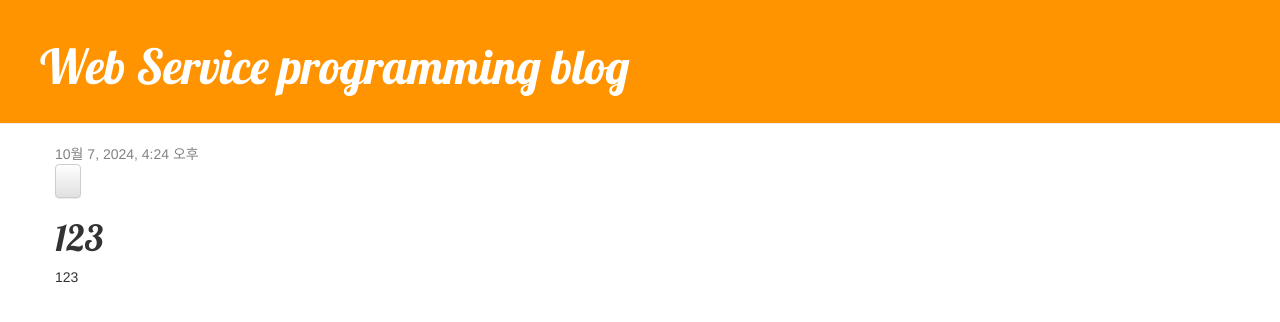
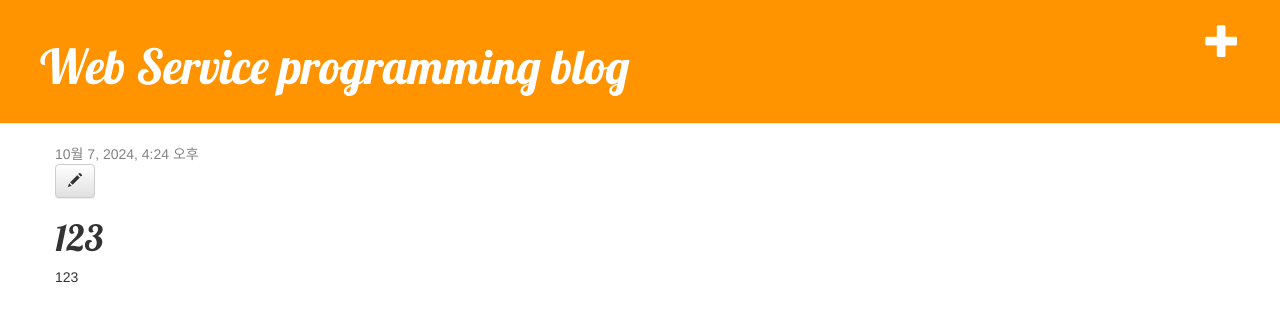
Before and after one commit to BGuga/mobile-web, a Django app: page /post/4/ in a window 1280 px wide. Shown: the top 322 px of the page. Run offline with Django 3.2, Linux system fonts and the light colour scheme; a user stored in the database is signed in; data comes from the database, SQL or seed files in the repository; both versions use the stored data as it was after the commit; some libraries are stand-ins or nearby versions.

Commit message:
에러 수정

```diff
--- a/blog/templates/blog/base.html
+++ b/blog/templates/blog/base.html
@@ -22,7 +22,7 @@
     <div class="page-header">
       {% if user.is_authenticated %}
       <a href="{% url 'post_new' %}" class="top-menu"
-        ><span class="glyphicon glyphiconplus"></span
+        ><span class="glyphicon glyphicon-plus"></span
       ></a>
       {% endif %}
       <h1><a href="/">Web Service programming blog</a></h1>
--- a/blog/templates/blog/post_detail.html
+++ b/blog/templates/blog/post_detail.html
@@ -4,7 +4,7 @@
   <div class="date">{{ post.published_date }}</div>
   {% endif %} {% if user.is_authenticated %}
   <a class="btn btn-default" href="{% url 'post_edit' pk=post.pk %}"
-    ><span class="glyphicon glyphiconpencil"></span
+    ><span class="glyphicon glyphicon-pencil"></span
   ></a>
   {% endif %}
   <h1>{{ post.title }}</h1>
--- a/blog/templates/blog/post_edit.html
+++ b/blog/templates/blog/post_edit.html
@@ -2,6 +2,6 @@
 <h1>New post</h1>
 <form method="POST" class="post-form">
   {% csrf_token %} {{ form.as_p }}
-  <button type="submit" class="save btn btndefault">Save</button>
+  <button type="submit" class="save btn btn-default">Save</button>
 </form>
 {% endblock %}
--- a/blog/templates/blog/post_list.html
+++ b/blog/templates/blog/post_list.html
@@ -1,7 +1,7 @@
 {% extends 'blog/base.html' %} {% block content %} {% for post in posts %}
 <div class="post">
   <div class="date">{{ post.published_date }}</div>
-  <h1><a href="">{{ post.title }}</a></h1>
+  <h1><a href="{% url 'post_detail' pk=post.pk %}">{{ post.title }}</a></h1>
   <p>{{ post.text|linebreaksbr }}</p>
   <!-- blog image -->
   <img
```
Also changed, not shown: db.sqlite3, media/blog_image/2024/10/07/dog.webp (added), media/blog_image/2024/10/07/스크린샷_2024-10-06_오후_3.12.42.png (deleted).
